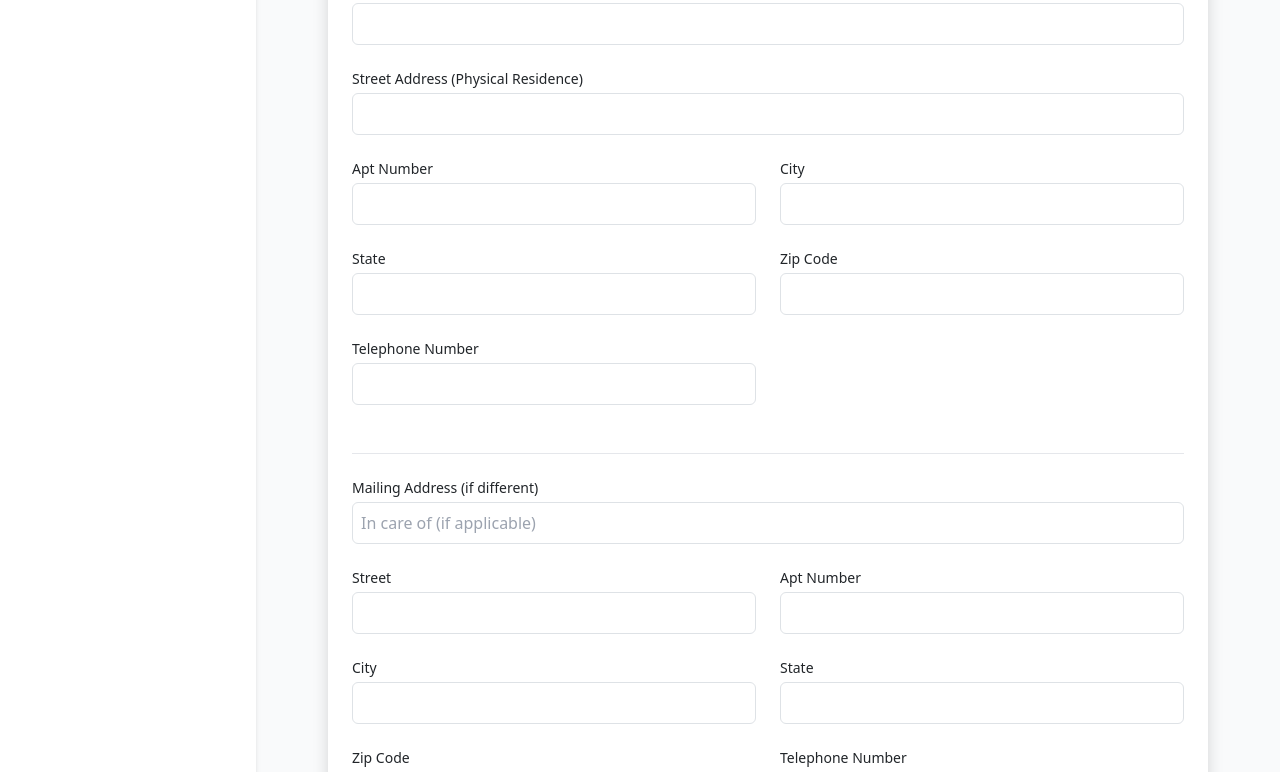
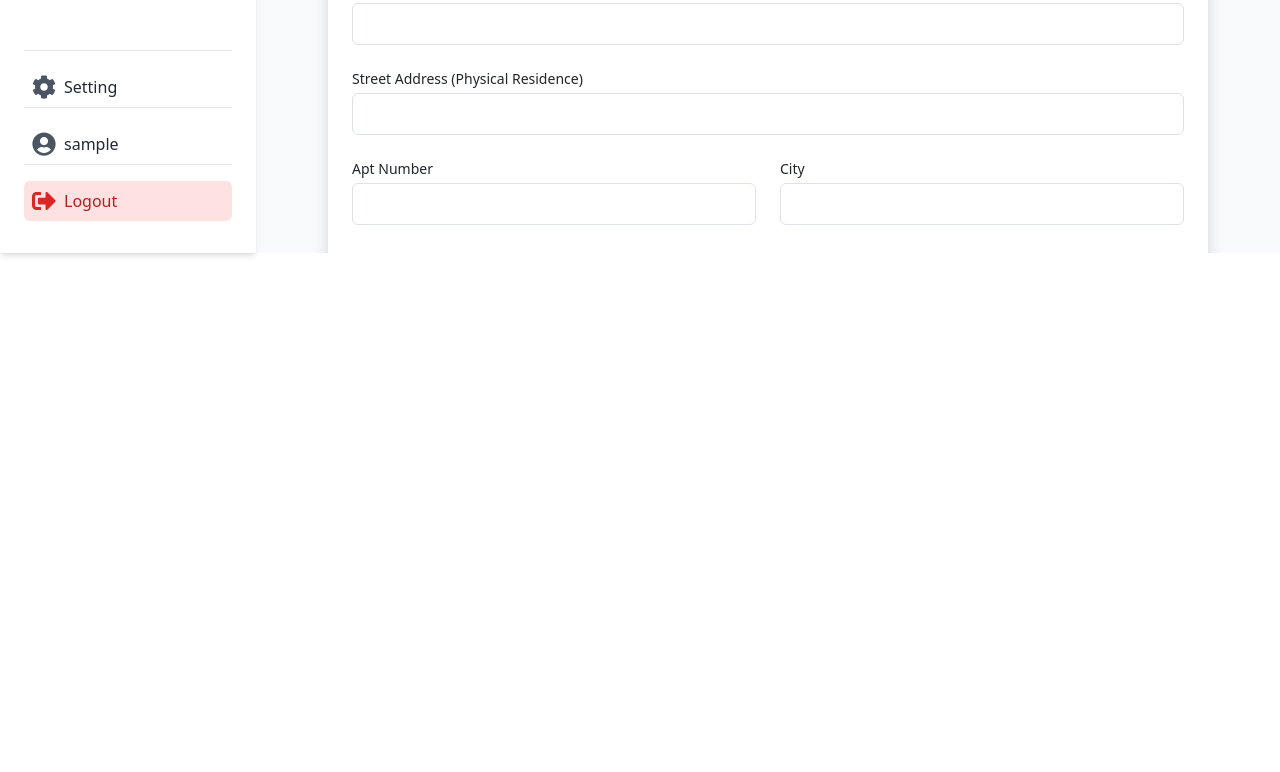
Before and after one commit to balar06/Asylum_FE, a React (Create React App) app: page /dashboard in a window 1280 px wide. Shown: the part 547-1319 px from the top of the page. After the commit the page ends 800 px from the top, so only its background shows below. Built offline with nearby package versions, Linux system fonts and the light colour scheme; sample sign-in values are in the browser's storage.

Commit message:
map passport details

```diff
--- a/src/components/PersonalInfoForm.js
+++ b/src/components/PersonalInfoForm.js
@@ -1,12 +1,14 @@
 import React from "react";
 
-export default function PersonalInfoForm({ register, errors }) {
+export default function PersonalInfoForm({ register, errors, passportInfo, aNumber }) {
+
   return (
     <div className="grid grid-cols-1 md:grid-cols-2 gap-4">
       {/* 1-6: Name & Identification */}
       <div>
         <label className="block text-sm font-medium">A-Number</label>
-        <input type="text" {...register("personalInfo.aNumber")} className="mt-1 block w-full border rounded-md p-2" />
+        <input defaultValue={aNumber}
+        type="text" {...register("personalInfo.aNumber")} className="mt-1 block w-full border rounded-md p-2" />
       </div>
 
       <div>
@@ -27,7 +29,8 @@ export default function PersonalInfoForm({ register, errors }) {
 
       <div>
         <label className="block text-sm font-medium">First Name</label>
-        <input type="text" {...register("personalInfo.firstName", { required: "First name is required" })} className="mt-1 block w-full border rounded-md p-2" />
+        <input type="text" defaultValue={passportInfo?.userName}
+         {...register("personalInfo.firstName", { required: "First name is required" })} className="mt-1 block w-full border rounded-md p-2" />
         {errors.firstName && <p className="text-red-500 text-sm">{errors.firstName.message}</p>}
       </div>
 
@@ -72,6 +75,58 @@ export default function PersonalInfoForm({ register, errors }) {
         <label className="block text-sm font-medium">Telephone Number</label>
         <input type="text" {...register("personalInfo.residencePhone")} className="mt-1 block w-full border rounded-md p-2" />
       </div>
+
+
+
+          {/* Passport Number */}
+      <div>
+        <label className="block text-sm font-medium text-gray-700">Passport Number</label>
+        <input
+          type="text" defaultValue={passportInfo?.passportNumber}
+          {...register("personalInfo.passportNumber")}
+          className="mt-1 block w-full border border-gray-300 rounded-md shadow-sm px-3 py-2"
+        />
+      </div>
+
+      {/* Country of Issuance */}
+      <div>
+        <label className="block text-sm font-medium text-gray-700">Country of Issuance</label>
+        <input
+          type="text"
+          {...register("personalInfo.passportCountry")}
+          className="mt-1 block w-full border border-gray-300 rounded-md shadow-sm px-3 py-2"
+        />
+      </div>
+
+      {/* Passport Issuance Date */}
+      <div>
+        <label className="block text-sm font-medium text-gray-700">Passport Issuance Date</label>
+        <input
+          type="date" defaultValue={passportInfo?.passportIssueDate}
+          {...register("personalInfo.passportIssueDate")}
+          className="mt-1 block w-full border border-gray-300 rounded-md shadow-sm px-3 py-2"
+        />
+      </div>
+
+      {/* Passport Expiration Date */}
+      <div>
+        <label className="block text-sm font-medium text-gray-700">Passport Expiration Date</label>
+        <input
+          type="date" defaultValue={passportInfo?.passportExpiryDate}
+          {...register("personalInfo.passportExpiryDate")}
+          className="mt-1 block w-full border border-gray-300 rounded-md shadow-sm px-3 py-2"
+        />
+      </div>
+
+      {/* Place of Issuance */}
+      <div>
+        <label className="block text-sm font-medium text-gray-700">Place of Issuance</label>
+        <input
+          type="text"
+          {...register("personalInfo.passportPlaceOfIssuance")}
+          className="mt-1 block w-full border border-gray-300 rounded-md shadow-sm px-3 py-2"
+        />
+    </div>
 
       {/* 9. Mailing Address */}
       <div className="md:col-span-2 mt-4 border-t pt-4">
@@ -127,7 +182,8 @@ export default function PersonalInfoForm({ register, errors }) {
 
       <div>
         <label className="block text-sm font-medium">Date of Birth</label>
-        <input type="date" {...register("personalInfo.dob")} className="mt-1 block w-full border rounded-md p-2" />
+        <input type="date" defaultValue={passportInfo?.passportDob}
+         {...register("personalInfo.dob")} className="mt-1 block w-full border rounded-md p-2" />
       </div>
 
       <div>
@@ -155,6 +211,7 @@ export default function PersonalInfoForm({ register, errors }) {
         <input type="text" {...register("personalInfo.religion")} className="mt-1 block w-full border rounded-md p-2" />
       </div>
 
+
       {/* Immigration Proceedings & Other Fields will go in next step/page if needed */}
     </div>
   );
--- a/src/components/UserLayout/Dashboard.js
+++ b/src/components/UserLayout/Dashboard.js
@@ -8,6 +8,7 @@ import ApplicationInfoForm from "../ApplicationInfoForm";
 import { FaSpinner } from 'react-icons/fa';
 import { FormDetails, PersonalInfo, SpouseInfo, ChildInfo } from "../../model/FormDetails";
 import { API_ENDPOINTS } from '../../constants/api';
+import { useLocation } from 'react-router-dom';
 // Enum for tab names
 const Tabs = {
   PERSONAL: "personalInfo",
@@ -29,6 +30,9 @@ export default function Dashboard() {
   const [activeTab, setActiveTab] = useState(Tabs.PERSONAL);
   const [userName, setUserName] = useState('');
   const [loading, setLoading] = useState(false);
+  const location = useLocation();
+  const passportInfo = location.state?.passportInfo;
+   const aNumber = location.state?.aNumber;
 
   useEffect(() => {
     const name = localStorage.getItem('userName') || '';
@@ -120,7 +124,7 @@ export default function Dashboard() {
   const renderContent = () => {
     switch (activeTab) {
       case Tabs.PERSONAL:
-        return <PersonalInfoForm register={register} errors={errors} />;
+        return <PersonalInfoForm register={register} errors={errors} passportInfo={passportInfo} aNumber={aNumber} />;
       case Tabs.SPOUSE:
         return <SpouseInfoForm register={register} errors={errors} maritalStatus={maritalStatus} />;
       case Tabs.CHILDREN:
--- a/src/components/UserLayout/UserLayout.js
+++ b/src/components/UserLayout/UserLayout.js
@@ -1,11 +1,19 @@
 import React from 'react';
 import { Outlet, useNavigate } from 'react-router-dom';
-import {FaQuestionCircle , FaTachometerAlt, FaUserCircle, FaCog, FaFileAlt, FaSignOutAlt } from 'react-icons/fa';
+import {
+  FaQuestionCircle,
+  FaTachometerAlt,
+  FaUserCircle,
+  FaCog,
+  FaFileAlt,
+  FaSignOutAlt,
+} from 'react-icons/fa';
 import axios from 'axios';
 import { API_ENDPOINTS } from '../../constants/api';
 
 export default function UserLayout({ children }) {
   const navigate = useNavigate();
+  const userName = localStorage.getItem('userName');
 
   const logout = async () => {
     const logoutData = {
@@ -17,11 +25,7 @@ export default function UserLayout({ children }) {
     try {
       const response = await axios.post(API_ENDPOINTS.LOGOUT, logoutData);
       if (response.status === 200) {
-        // Clear local storage and redirect to home page
-        localStorage.removeItem('token');
-        localStorage.removeItem('userName');
-        localStorage.removeItem('userEmail');
-        localStorage.removeItem('userPhone');
+        localStorage.clear();
         navigate('/');
       }
     } catch (error) {
@@ -30,50 +34,48 @@ export default function UserLayout({ children }) {
   };
 
   return (
-    <div className="flex min-h-screen bg-gray-50">
-      {/* Sidebar */}
-      <aside className="w-64 bg-white shadow-md p-4 flex flex-col justify-between">
+    <div className="flex h-screen overflow-hidden bg-gray-50">
+      {/* Fixed Sidebar */}
+      <aside className="w-64 bg-white shadow-md p-4 flex flex-col justify-between fixed h-screen">
         <div>
-          {/* Logo */}
           <div className="flex items-center gap-2 px-2 py-3">
             <span className="text-xl font-bold text-blue-600">Logo</span>
           </div>
 
-          {/* Navigation */}
           <ul className="mt-4 space-y-1">
-            <li onClick={() => navigate('/screener/')}
-              className="p-2 rounded-lg hover:bg-gray-100 cursor-pointer flex items-center gap-2">
+            <li
+              onClick={() => navigate('/screener/')}
+              className="p-2 rounded-lg hover:bg-gray-100 cursor-pointer flex items-center gap-2"
+            >
               <FaQuestionCircle className="text-gray-600" /> Screener
             </li>
-            <div className="border-t pt-3"></div>
-            <li onClick={() => navigate('/dashboard/')}
-              className="p-2 rounded-lg hover:bg-gray-100 cursor-pointer flex items-center gap-2">
+            <div className="border-t pt-3" />
+            <li
+              onClick={() => navigate('/dashboard/')}
+              className="p-2 rounded-lg hover:bg-gray-100 cursor-pointer flex items-center gap-2"
+            >
               <FaTachometerAlt className="text-gray-600" /> Dashboard
             </li>
-            <div className="border-t pt-3"></div>
+            <div className="border-t pt-3" />
             <li className="p-2 rounded-lg hover:bg-gray-100 cursor-pointer flex items-center gap-2">
               <FaFileAlt className="text-gray-600" /> Documents
             </li>
-            <div className="border-t pt-3"></div>
+            <div className="border-t pt-3" />
           </ul>
         </div>
 
-        {/* Profile Section */}
         <div>
-          <div className="border-t pt-3"></div>
-          {/* Settings */}
+          <div className="border-t pt-3" />
           <div className="flex items-center gap-2 p-2 cursor-pointer hover:bg-gray-100 rounded-md">
             <FaCog className="text-2xl text-gray-600" />
             <span className="text-gray-800">Setting</span>
           </div>
-          <div className="border-t pt-3"></div>
-          {/* User Info */}
+          <div className="border-t pt-3" />
           <div className="flex items-center gap-2 p-2 cursor-pointer hover:bg-gray-100 rounded-md">
             <FaUserCircle className="text-2xl text-gray-600" />
-            <span className="text-gray-800">User Name</span>
+            <span className="text-gray-800">{userName}</span>
           </div>
-          <div className="border-t pt-3"></div>
-          {/* Logout Button */}
+          <div className="border-t pt-3" />
           <div
             onClick={logout}
             className="flex items-center gap-2 p-2 cursor-pointer bg-red-100 hover:bg-red-200 rounded-md mb-2"
@@ -84,11 +86,9 @@ export default function UserLayout({ children }) {
         </div>
       </aside>
 
-      {/* Main Content */}
-      <main className="flex-1 p-6">
-      <div className="flex-grow p-4">
-        {children || <Outlet />}
-      </div>
+      {/* Main Content Area */}
+      <main className="flex-1 ml-64 overflow-auto p-6">
+        <div className="flex-grow p-4">{children || <Outlet />}</div>
       </main>
     </div>
   );
--- a/src/model/FormDetails.js
+++ b/src/model/FormDetails.js
@@ -1,6 +1,11 @@
 export class PersonalInfo {
   constructor({
     userId = "",
+    passportNumber = "",
+    passportCountry = "",
+    passportIssueDate = "",
+    passportExpiryDate = "",
+    passportPlaceOfIssuance = "",
     aNumber = "",
     ssn = "",
     uscisNumber = "",
@@ -30,7 +35,9 @@ export class PersonalInfo {
     ethnicGroup = "",
     religion = "",
   } = {}) {
+    this.userId = userId;
     this.aNumber = aNumber;
+    this.passportNumber = passportNumber;
     this.ssn = ssn;
     this.uscisNumber = uscisNumber;
     this.lastName = lastName;
--- /dev/null
+++ b/src/model/PassportDetails.js
@@ -0,0 +1,28 @@
+const PassportDetails= {
+  userId: null,
+  userName: '',
+  userEmail: '',
+
+  // Passport Document File Metadata
+  passportFileType: '',
+  passportFileSize: 0,
+
+  // Birth Certificate Document File Metadata
+  birthCertificateFileType: '',
+  birthCertificateFileSize: 0,
+
+  // Passport Details
+  passportNumber: '',
+  passportFirstName: '',
+  passportLastName: '',
+  passportGender: '',
+  passportDob: '', // ISO format string (e.g., '1990-01-01')
+  passportCountryOfBirth: '',
+  passportNationality: '',
+  passportIssuedBy: '',
+  passportIssueDate: '', // ISO format string
+  passportExpiryDate: '', // ISO format string
+  passportLanguage: '',
+};
+
+export default PassportDetails;
```
Also changed, not shown: src/components/UserLayout/Screener.js (+31 -7 lines).
